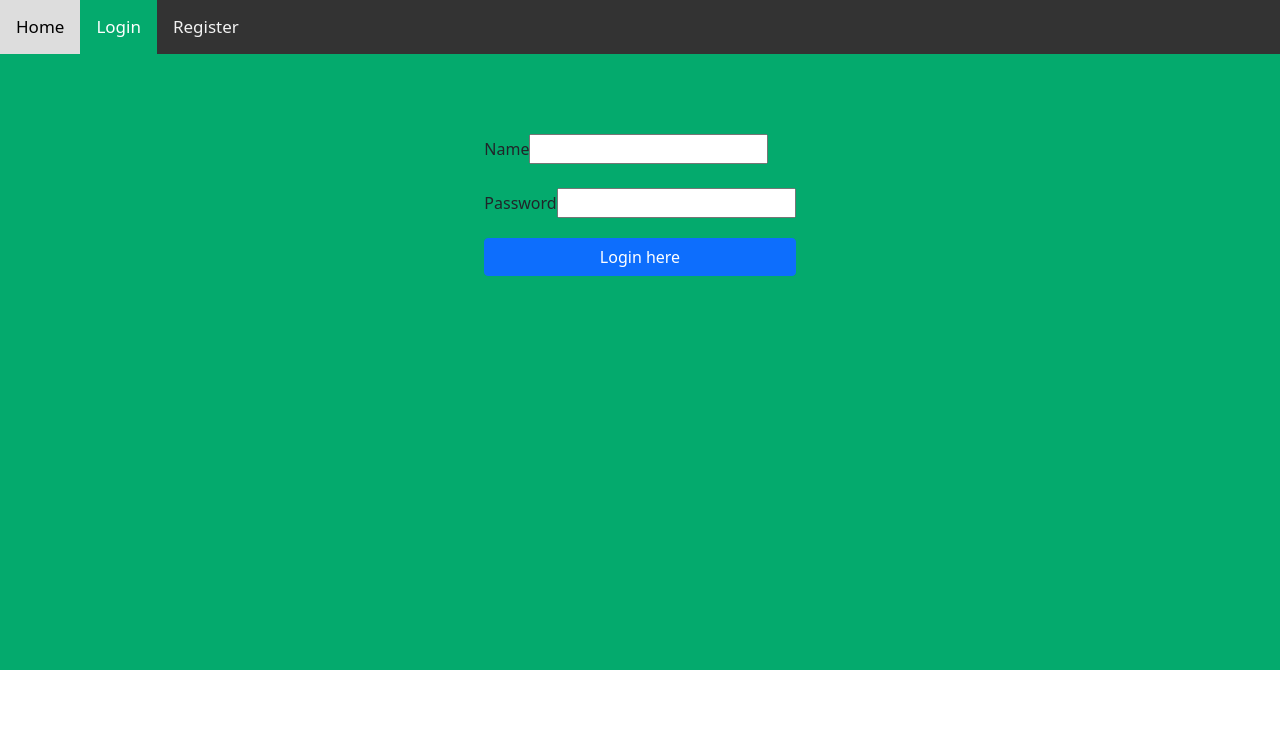
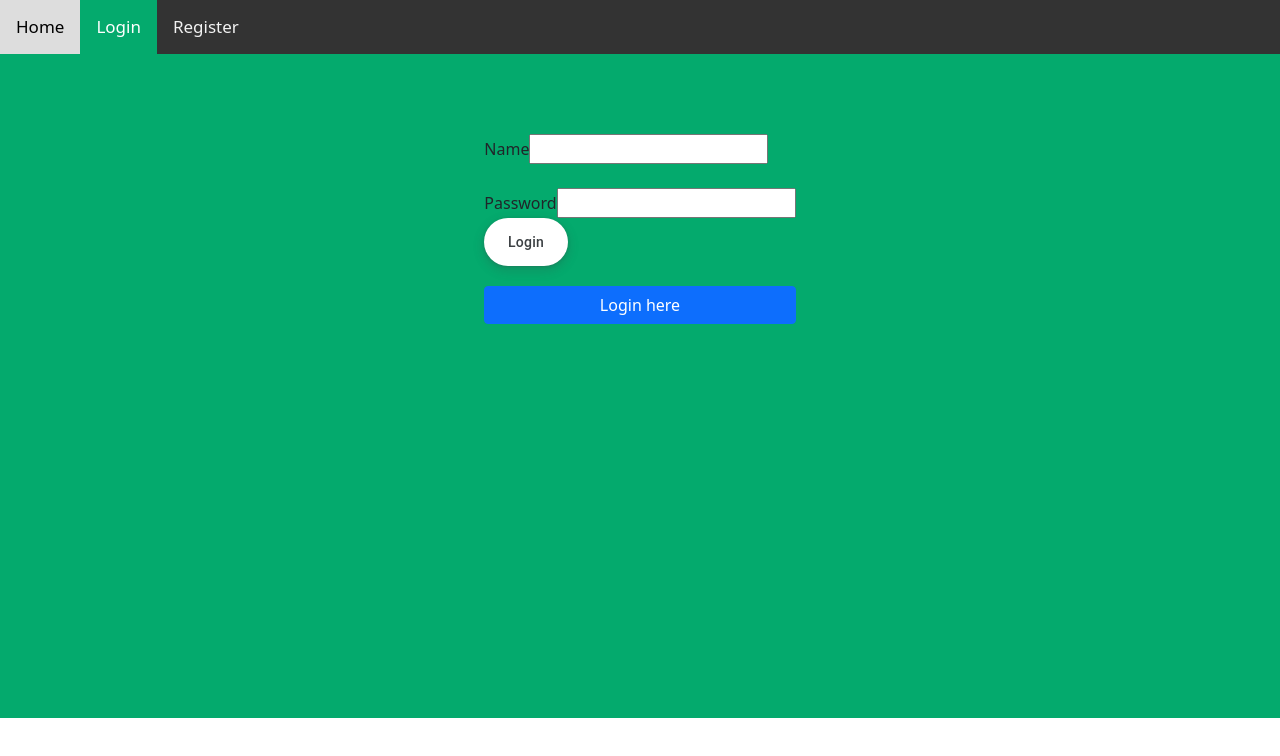
Before and after one commit to Tuneinfaisal/Account-app, a React (Create React App) app: page / in a window 1280 px wide. Shown: the top 756 px of the page. Built offline with nearby package versions, Linux system fonts and the light colour scheme.

Commit message:
Login action fixed

```diff
--- a/src/Login.js
+++ b/src/Login.js
@@ -73,8 +73,8 @@ export default function Form() {
                 />
                 <br />
 
-                {/* <button onClick={handleSubmit} className="button-17" type="submit">Login</button> */}
-                <Link to="/" className="btn btn-primary">
+                <button onClick={handleSubmit} className="button-17" type="submit">Login</button>
+                <Link to="/home" className="btn btn-primary">
                     Login here
                 </Link>
             </form>
--- a/src/TranPage.js
+++ b/src/TranPage.js
@@ -1,6 +1,8 @@
 import React from "react";
 import { CSVLink } from "react-csv";
 
+
+//this is DEMO data to test the export CSV file getting saved to system...
 const headers = [
     { label: "Name", key: "Name" },
     { label: "Balance", key: "Balance" },
```
